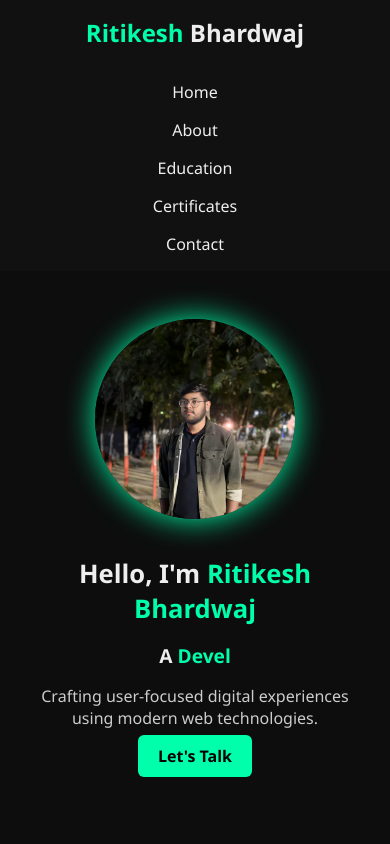
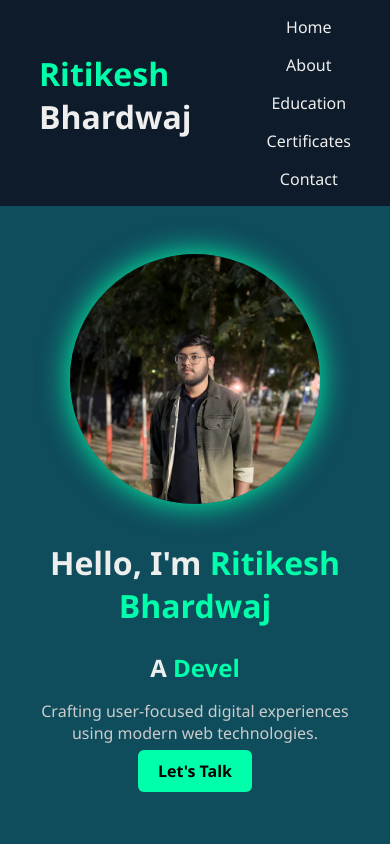
Before and after one commit to RitikesH-28/My-portfolio, a plain HTML site: page index.html in a window 390 px wide. Shown: the top 844 px of the page. Drawn offline with Linux system fonts and the light colour scheme.

Commit message:
style.css

```diff
--- a/style.css
+++ b/style.css
@@ -6,13 +6,13 @@
 
 body {
     font-family: "Segoe UI", sans-serif;
-  background: #0d0d0d;
+    background: #0f4c5c;
     color: #eee;
     scroll-behavior: smooth;
 }
 
 header {
-  background: #111;
+    background: #0d1b2a;
     padding: 1rem 10%;
     position: sticky;
     top: 0;
@@ -23,21 +23,18 @@ header {
     display: flex;
     justify-content: space-between;
     align-items: center;
-  flex-wrap: wrap;
 }
 
-.logo {
-  display: flex;
-  align-items: center;
-  gap: 10px;
+h1{
+    margin-bottom: 1rem;
 }
 
-.logo img {
-  height: 50px;
-  width: auto;
+h2 {
+    font-size: 50px;
+    margin-bottom: 1.5rem;
 }
 
-h1, h2, h3 {
+h3 {
     margin-bottom: 1rem;
 }
 
@@ -49,7 +46,6 @@ nav ul {
     display: flex;
     list-style: none;
     gap: 2rem;
-  flex-wrap: wrap;
 }
 
 nav a {
@@ -208,7 +204,7 @@ footer {
     display: flex;
     flex-direction: column;
     gap: 1rem;
-  background: #111;
+    background: #0d1b2a;
     padding: 0.5rem;
     border-radius: 10px 0 0 10px;
     z-index: 1000;
@@ -226,19 +222,6 @@ footer {
     transform: scale(1.2);
 }
 
-/* ✅ Responsive Design for Tablets and Phones */
-@media (max-width: 1024px) {
-  nav ul {
-    gap: 1rem;
-  }
-  .container {
-    flex-direction: column;
-    align-items: center;
-    gap: 1rem;
-    text-align: center;
-  }
-}
-
 @media (max-width: 768px) {
     .hero {
         flex-direction: column;
@@ -247,34 +230,8 @@ footer {
 
     nav ul {
         flex-direction: column;
+        gap: 1rem;
         align-items: center;
-    gap: 1rem;
-    padding: 0;
-  }
-
-  nav a {
-    font-size: 1rem;
-  }
-
-  .logo img {
-    height: 40px;
-  }
-
-  h1 {
-    font-size: 1.5rem;
-  }
-
-  .hero-image img {
-    width: 200px;
-    height: 200px;
-  }
-
-  .hero-text h2 {
-    font-size: 1.6rem;
-  }
-
-  .hero-text h3 {
-    font-size: 1.2rem;
     }
 
     .social-icons {
```
Lines whose indentation alone changed are shown as unchanged.
